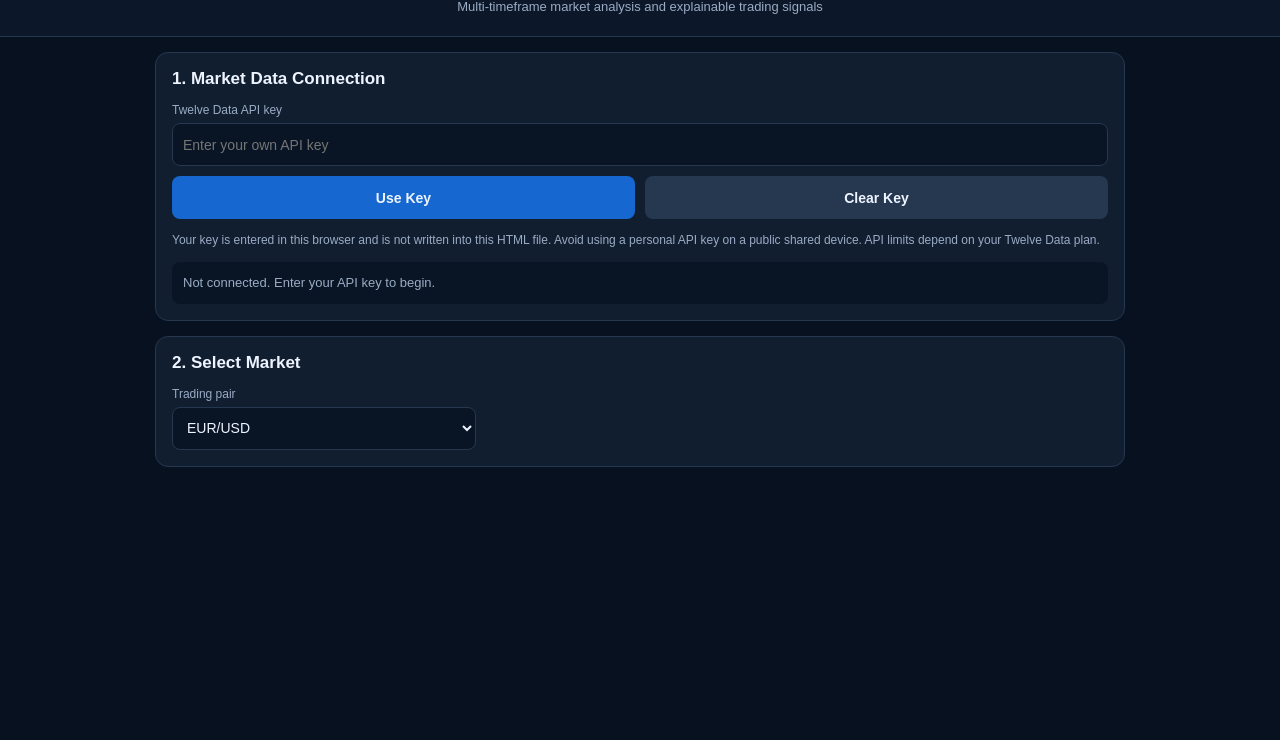
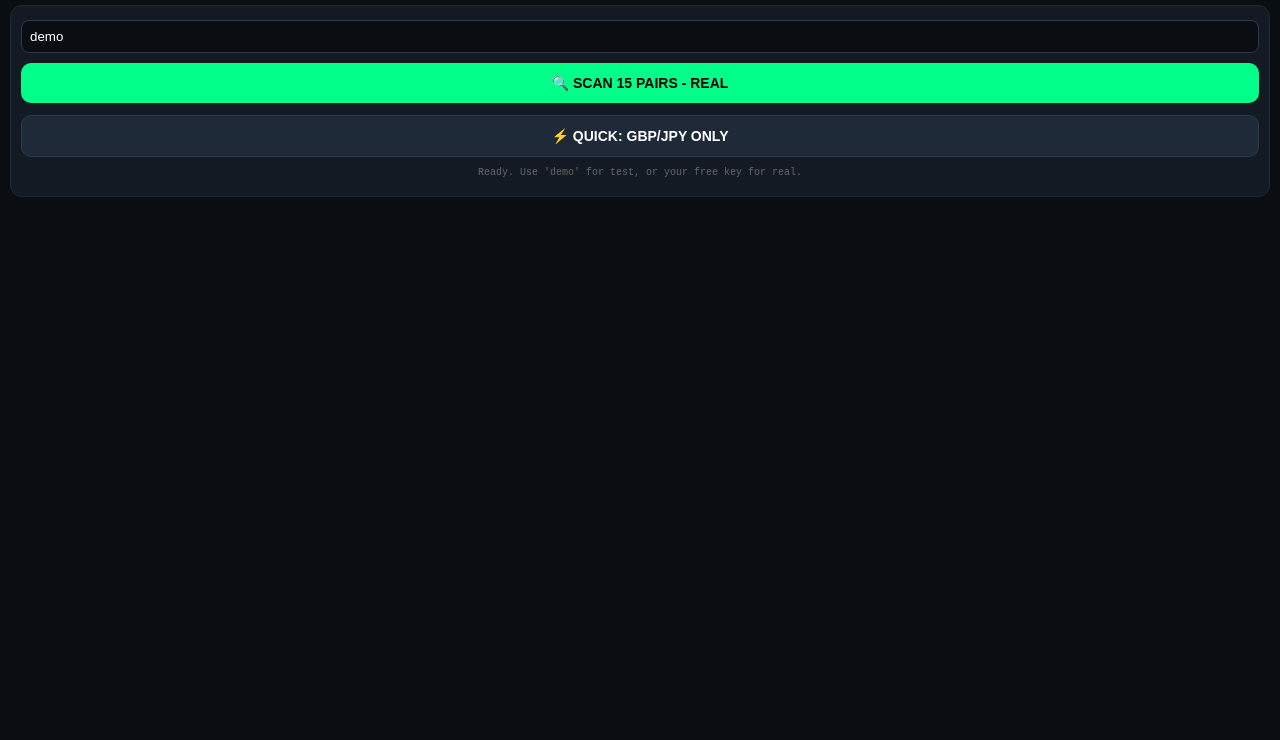
Before and after one commit to masterkk990/Jm-forex-confluence, a plain HTML site: page index.html in a window 1280 px wide. Shown: the part 60-800 px from the top of the page. Drawn offline with Linux system fonts and the light colour scheme.

Commit message:
Update index.html

```diff
--- a/index.html
+++ b/index.html
@@ -1,229 +1,62 @@
 <!DOCTYPE html>
-<html lang="en">
-<head>
-<meta charset="UTF-8">
-<meta name="viewport" content="width=device-width, initial-scale=1.0">
-<title>JM Forex Confluence AI</title>
-
+<html>
+<head><meta charset="UTF-8"><meta name="viewport" content="width=device-width, initial-scale=1.0">
+<title>Dragon Fusion REAL - Jm Forex Confluence</title>
 <style>
-:root {
-  --bg:#08111f;
-  --panel:#111e30;
-  --border:#263750;
-  --text:#eef4ff;
-  --muted:#9aabc4;
-  --green:#20d49a;
-  --red:#ff6174;
-  --yellow:#ffd166;
-  --blue:#61a8ff;
+*{box-sizing:border-box;margin:0;padding:0}
+body{background:#0a0e13;color:#e6e6e6;font-family:monospace;font-size:12px;padding:10px}
+h1{font-size:18px;color:#00ff88;text-align:center;margin:6px}
+.sub{font-size:10px;color:#888;text-align:center;margin-bottom:10px}
+.card{background:#141a23;border:1px solid #1f2a38;border-radius:12px;padding:10px;margin:8px 0}
+.row{display:flex;justify-content:space-between;align-items:center;padding:10px;border-radius:8px;margin:6px 0;background:#0f141e;border-left:4px solid #333}
+.row.top{border-left-color:#00ff88;background:#11211a}
+.badge{font-size:9px;padding:2px 6px;border-radius:10px;background:#1f2a38;margin-left:4px}
+.dec{padding:4px 10px;border-radius:20px;font-weight:bold;font-size:11px;min-width:75px;text-align:center}
+.BUY{background:#00ff88;color:#000}.SELL{background:#ff3b3b;color:#fff}.WAIT{background:#444;color:#aaa}
+.btn{width:100%;padding:12px;background:#00ff88;color:#000;border:none;border-radius:10px;font-weight:bold;font-size:14px;margin:6px 0}
+.btn2{background:#1f2a38;color:#fff;border:1px solid #2a3a50}
+.small{font-size:10px;color:#666;text-align:center;margin:4px}
+input{width:100%;padding:8px;background:#0a0e13;border:1px solid #2a3a50;border-radius:8px;color:#fff;margin:4px 0}
+</style></head>
+<body>
+<h1>🐉 DRAGON REAL DATA</h1>
+<div class="sub">REAL FOREX → github.com/masterkk990/Jm-forex-confluence</div>
+<div class="card">
+<input id="apiKey" placeholder="TwelveData API Key free or 'demo'" value="demo">
+<button class="btn" onclick="scanReal()" id="scanBtn">🔍 SCAN 15 PAIRS - REAL</button>
+<button class="btn btn2" onclick="scanSingle()">⚡ QUICK: GBP/JPY ONLY</button>
+<div id="status" class="small">Ready. Use 'demo' for test, or your free key for real.</div>
+<div id="log" class="small" style="color:#7aa7ff;max-height:80px;overflow:auto;text-align:left"></div>
+</div>
+<div id="results"></div>
+<script>
+const PAIRS=["EUR/USD","GBP/USD","USD/JPY","GBP/JPY","EUR/JPY","AUD/USD","USD/CHF","NZD/USD","USD/CAD","EUR/GBP","AUD/JPY","GBP/AUD","EUR/AUD","CHF/JPY","XAU/USD"];
+function log(m){document.getElementById("log").innerHTML+=m+"<br>"}
+function sleep(ms){return new Promise(r=>setTimeout(r,ms))}
+async function fetchRealCandles(pair,apiKey){
+ const url=`https://api.twelvedata.com/time_series?symbol=${encodeURIComponent(pair)}&interval=1h&outputsize=200&apikey=${apiKey}`;
+ try{const res=await fetch(url);const data=await res.json();if(data.status==="error"||!data.values){log(`❌ ${pair}: ${data.message}`);return null;}
+ const candles=data.values.reverse().map(v=>({open:+v.open,high:+v.high,low:+v.low,close:+v.close,time:v.datetime}));
+ log(`✅ ${pair}: ${candles.length} real last=${candles[candles.length-1].close}`);return candles;
+ }catch(e){log(`❌ ${pair} ${e.message}`);return null;}
 }
-* { box-sizing:border-box; }
-body {
-  margin:0;
-  font-family:Arial,Helvetica,sans-serif;
-  background:var(--bg);
-  color:var(--text);
-}
-header {
-  padding:22px 16px;
-  background:#0c1829;
-  border-bottom:1px solid var(--border);
-  text-align:center;
-}
-header h1 {
-  margin:0 0 8px;
-  font-size:25px;
-}
-header p {
-  margin:0;
-  color:var(--muted);
-  font-size:13px;
-}
-main {
-  max-width:1000px;
-  margin:auto;
-  padding:15px;
-}
-.card {
-  background:var(--panel);
-  border:1px solid var(--border);
-  border-radius:13px;
-  padding:16px;
-  margin-bottom:15px;
-}
-h2 {
-  margin:0 0 14px;
-  font-size:17px;
-}
-label {
-  display:block;
-  font-size:12px;
-  color:var(--muted);
-  margin-bottom:6px;
-}
-input,select,button {
-  width:100%;
-  min-height:43px;
-  border-radius:8px;
-  border:1px solid var(--border);
-  padding:10px;
-  background:#091525;
-  color:var(--text);
-  font-size:14px;
-}
-button {
-  background:#1767d1;
-  border:none;
-  font-weight:bold;
-  cursor:pointer;
-}
-button:disabled {
-  opacity:.55;
-  cursor:wait;
-}
-button.secondary {
-  background:#263750;
-}
-.grid {
-  display:grid;
-  grid-template-columns:repeat(2,minmax(0,1fr));
-  gap:12px;
-}
-.full { grid-column:1/-1; }
-.row {
-  display:flex;
-  gap:10px;
-  align-items:center;
-}
-.row > * { flex:1; min-width:0; }
-.status {
-  padding:11px;
-  border-radius:8px;
-  background:#091525;
-  color:var(--muted);
-  font-size:13px;
-  line-height:1.5;
-  overflow-wrap:anywhere;
-}
-.signal {
-  text-align:center;
-  padding:20px 10px;
-  border-radius:10px;
-  background:#091525;
-  border:1px solid var(--border);
-}
-.signal strong {
-  display:block;
-  font-size:29px;
-  margin-bottom:8px;
-}
-.buy { color:var(--green); }
-.sell { color:var(--red); }
-.wait { color:var(--yellow); }
-.muted { color:var(--muted); }
-.metric {
-  background:#091525;
-  padding:12px;
-  border-radius:8px;
-  min-width:0;
-}
-.metric span {
-  display:block;
-  font-size:12px;
-  color:var(--muted);
-  margin-bottom:7px;
-}
-.metric strong {
-  font-size:17px;
-  overflow-wrap:anywhere;
-}
-ul { padding-left:20px; }
-li {
-  margin:9px 0;
-  line-height:1.5;
-}
-.small {
-  font-size:12px;
-  line-height:1.6;
-  color:var(--muted);
-}
-footer {
-  text-align:center;
-  color:var(--muted);
-  font-size:12px;
-  padding:20px;
-}
-@media(min-width:650px) {
-  .grid { grid-template-columns:repeat(3,minmax(0,1fr)); }
-  .grid .full { grid-column:1/-1; }
-}
-</style>
-</head>
-
-<body>
-<header>
-  <h1>JM Forex Confluence AI</h1>
-  <p>Multi-timeframe market analysis and explainable trading signals</p>
-</header>
-
-<main>
-
-  <section class="card">
-    <h2>1. Market Data Connection</h2>
-
-    <label for="apiKey">Twelve Data API key</label>
-    <input id="apiKey" type="password"
-      placeholder="Enter your own API key"
-      autocomplete="off">
-
-    <div class="row" style="margin-top:10px">
-      <button id="saveKey">Use Key</button>
-      <button id="clearKey" class="secondary">Clear Key</button>
-    </div>
-
-    <p class="small">
-      Your key is entered in this browser and is not written into this
-      HTML file. Avoid using a personal API key on a public shared device.
-      API limits depend on your Twelve Data plan.
-    </p>
-
-    <div id="connection" class="status">
-      Not connected. Enter your API key to begin.
-    </div>
-  </section>
-
-  <section class="card">
-    <h2>2. Select Market</h2>
-
-    <div class="grid">
-      <div>
-        <label for="pair">Trading pair</label>
-        <select id="pair">
-          <optgroup label="Major Forex Pairs">
-            <option>EUR/USD</option>
-            <option>GBP/USD</option>
-            <option>USD/JPY</option>
-            <option>USD/CHF</option>
-            <option>AUD/USD</option>
-            <option>USD/CAD</option>
-            <option>NZD/USD</option>
-          </optgroup>
-
-          <optgroup label="Forex Cross Pairs">
-            <option>EUR/GBP</option>
-            <option>EUR/JPY</option>
-            <option>EUR/CHF</option>
-            <option>EUR/AUD</option>
-            <option>EUR/CAD</option>
-            <option>EUR/NZD</option>
-            <option>GBP/JPY</option>
-            <option>GBP/CHF</option>
-            <option>GBP/AUD</option>
-            <option>GBP/CAD</option>
-            <option>GBP/NZD</option>
-            <option>AUD/JPY</option>
-            <option>AUD/CHF</option>
-            <option>AUD/CAD</option>
-            <option>AUD/NZD</option>
-            <option>CAD/JPY</option>
-            <option>CAD
+function ema(values,period){let k=2/(period+1),emaA=[],sum=0;for(let i=0;i<values.length;i++){if(i<period-1){sum+=values[i];continue;}if(i===period-1){sum+=values[i];emaA.push(sum/period);}else{emaA.push(values[i]*k+emaA[emaA.length-1]*(1-k));}}return emaA;}
+function rsi(closes,p=14){let gains=0,losses=0;for(let i=1;i<=p;i++){let d=closes[i]-closes[i-1];if(d>=0)gains+=d;else losses-=d;}let ag=gains/p,al=losses/p,rs=[100-(100/(1+ag/(al||0.0001)))];for(let i=p+1;i<closes.length;i++){let d=closes[i]-closes[i-1],gain=d>0?d:0,loss=d<0?-d:0;ag=(ag*(p-1)+gain)/p;al=(al*(p-1)+loss)/p;rs.push(100-(100/(1+ag/(al||0.0001))));}return rs;}
+function atr(candles,p=14){let trs=[];for(let i=1;i<candles.length;i++){trs.push(Math.max(candles[i].high-candles[i].low,Math.abs(candles[i].high-candles[i-1].close),Math.abs(candles[i].low-candles[i-1].close)));}let atrs=[],sum=trs.slice(0,p).reduce((a,b)=>a+b,0);atrs.push(sum/p);for(let i=p;i<trs.length;i++){atrs.push((atrs[atrs.length-1]*(p-1)+trs[i])/p);}return atrs;}
+function getPA(candles){const last20=candles.slice(-20);const rh=Math.max(...last20.slice(-5).map(c=>c.high));const ph=Math.max(...last20.slice(-10,-5).map(c=>c.high));const rl=Math.min(...last20.slice(-5).map(c=>c.low));const pl=Math.min(...last20.slice(-10,-5).map(c=>c.low));const trend=rh>ph&&rl>pl?"uptrend":rh<ph&&rl<pl?"downtrend":"range";const bos=rh>ph?"bullish":rl<pl?"bearish":"none";return {trend,bos};}
+function getSMC(candles){const last=candles[candles.length-1],prev=candles[candles.length-2];const ob=prev.close<prev.open&&last.close>prev.high?"bullish":prev.close>prev.open&&last.close<prev.low?"bearish":"none";const c1=candles[candles.length-3],c3=candles[candles.length-1];let fvg="none";if(c1&&c3&&c1.high<c3.low)fvg="bullish";if(c1&&c3&&c1.low>c3.high)fvg="bearish";return {ob,fvg};}
+function confluenceReal(pair,candles,ind){let score=0,reasons=[];const {trend,bos}=ind.pa;const {ob,fvg}=ind.smc;const rsiLast=ind.rsi[ind.rsi.length-1];const ema50=ind.ema50[ind.ema50.length-1];const ema200=ind.ema200[ind.ema200.length-1];const atrL=ind.atr[ind.atr.length-1];const price=candles[candles.length-1].close;
+ if(trend==="uptrend"&&bos==="bullish"){score+=2;reasons.push(`HH/HL up + BOS bullish`);}else if(trend==="uptrend"){score+=1;reasons.push(`Uptrend`);}
+ if(ob==="bullish"&&fvg==="bullish"){score+=2;reasons.push(`OB bullish + FVG`);}else if(ob!=="none"||fvg!=="none"){score+=1;reasons.push(`SMC ${ob}/${fvg}`);}
+ if(rsiLast>50&&ema50>ema200){score+=2;reasons.push(`RSI ${rsiLast.toFixed(1)}>50 + EMA50>200`);}else if(rsiLast>50){score+=1;reasons.push(`RSI ${rsiLast.toFixed(1)} bullish`);}
+ let fund="Neutral";if(pair==="GBP/JPY")fund="BoE 4.75% vs BoJ 0.25%";else if(pair==="USD/JPY")fund="Fed 4.5% vs BoJ 0.25%";else if(pair==="XAU/USD")fund="Gold inverse DXY";score+=1;reasons.push(fund);
+ let decision="WAIT",conf="LOW",rr="0";if(score>=6){decision="BUY";conf="HIGH";rr="1:3";}else if(score>=4){decision="BUY";conf="MEDIUM";rr="1:2";}else if(score<=1){decision="SELL";conf="MEDIUM";rr="1:2";}
+ const sl=decision==="BUY"?price-atrL*1.5:price+atrL*1.5;const tpMult=rr==="1:3"?4.5:3;const tp=decision==="BUY"?price+atrL*tpMult:price-atrL*tpMult;
+ return {pair,price,score:score+"/7",pct:Math.round(score/7*100)+"%",decision,conf,rr,why:reasons.join(" | "),entry:price,sl,tp,atr:atrL,rsi:rsiLast};}
+async function scanReal(){const apiKey=document.getElementById("apiKey").value.trim()||"demo";const btn=document.getElementById("scanBtn");btn.disabled=true;let results=[];document.getElementById("results").innerHTML="";document.getElementById("log").innerHTML="";
+ for(let i=0;i<PAIRS.length;i++){const pair=PAIRS[i];document.getElementById("status").textContent=`Real ${i+1}/15: ${pair}...`;let candles=await fetchRealCandles(pair,apiKey);
+  if(!candles){const base=pair==="XAU/USD"?2660:pair.includes("JPY")?150+Math.random()*50:1+Math.random()*0.5;candles=Array.from({length:200},()=>({open:base,high:base+0.002,low:base-0.002,close:base+(Math.random()-0.5)*0.01}));}
+  const closes=candles.map(c=>c.close);const res=confluenceReal(pair,candles,{ema50:ema(closes,50),ema200:ema(closes,200),rsi:rsi(closes,14),atr:atr(candles,14),pa:getPA(candles),smc:getSMC(candles)});results.push(res);renderReal(results);if(apiKey==="demo")await sleep(8500);else await sleep(1200);}
+ results.sort((a,b)=>parseInt(b.score)-parseInt(a.score));localStorage.setItem("dragon_real",JSON.stringify(results));document.getElementById("status").textContent=`✅ REAL DONE Top ${results[0].pair} ${results[0].decision} ${results[0].pct}`;btn.disabled=false;renderReal(results);}
+async function scanSingle(){const apiKey=document.getElementById("apiKey").value.trim()||"demo";const pair="GBP/JPY";document.getElementById("log").innerHTML="";let candles=await fetchRealCandles(pair,apiKey);if(!candles){alert("API limit, get free key at twelvedata.com");return;}const closes=candles.map(c=>c.close);const res=confluenceReal(pair,candles,{ema50:ema(closes,50),ema200:ema(closes,200),rsi:rsi(closes,14),atr:atr(candles,14),pa:getPA(candles),smc:getSMC(candles)});document.getElementById("results").innerHTML="";renderReal([res]);}
+function renderReal(results){const div=document.getElementById("results");const sorted=[...results].sort((a,b)=>parseInt(b.score)-parseInt(a.score));let html="";sorted.forEach((r,idx)=>{html+=`<div class="row ${idx===0?"top":""}"><div style="flex:1"><div><b>${idx===0?"🔥":""} ${r.pair}</b> <span class="badge">${r.price.toFixed(r.pair==="XAU/USD"?2:4)}</span> <span class="badge">RSI ${r.rsi.toFixed(1)}</span></div><div class="small" style="text-align:left">Score ${r.score} = ${r.pct} | ${r.conf} | R:R ${r.rr}</div><div style="font-size:10px;color:#ccc;margin-top:4px"><b>WHY?</b> ${r.why}</div>${r.decision!=="WAIT"?`<div style="font-size:10px;color:#7aa7ff;margin-top:4px"><b>ENTRY</b>
```
